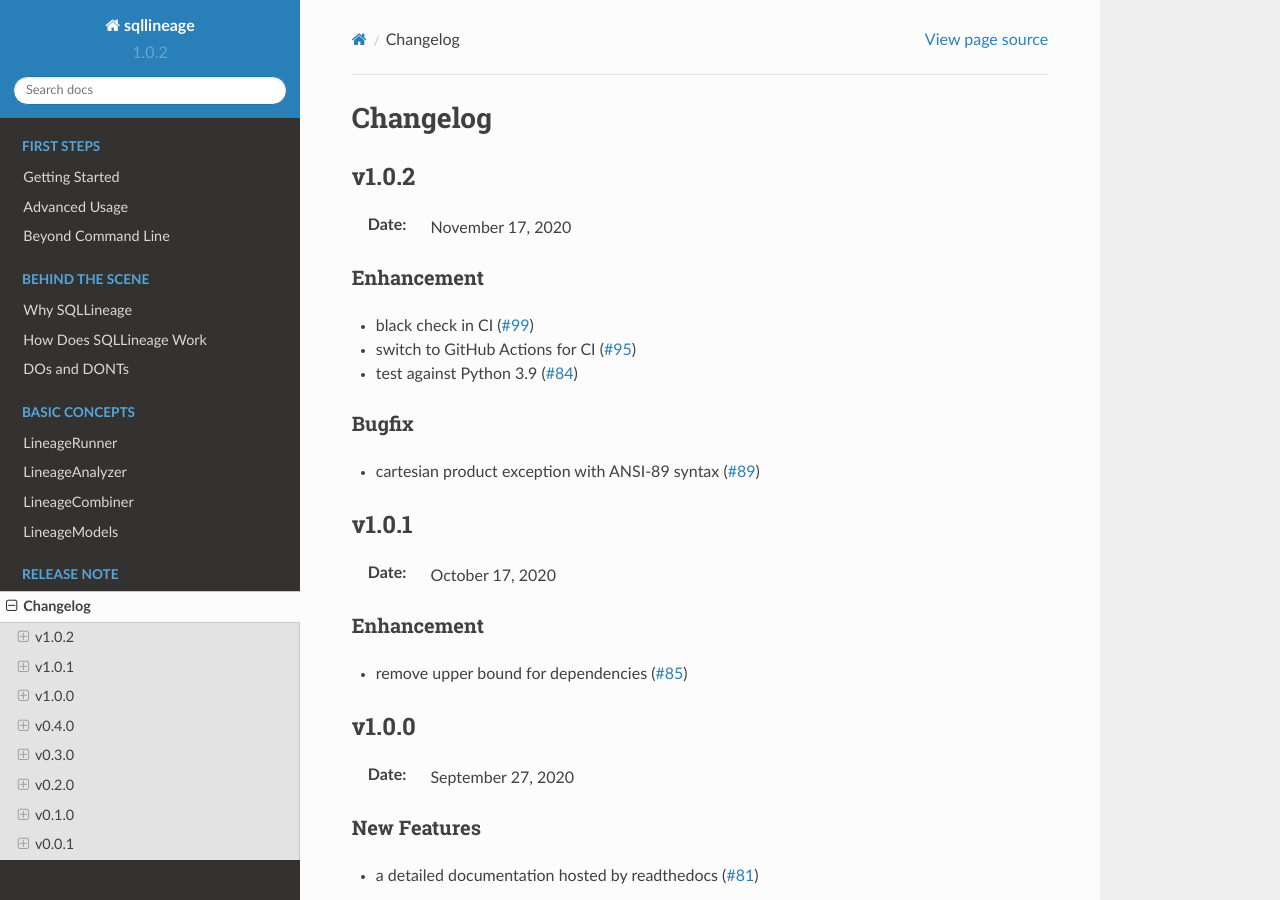
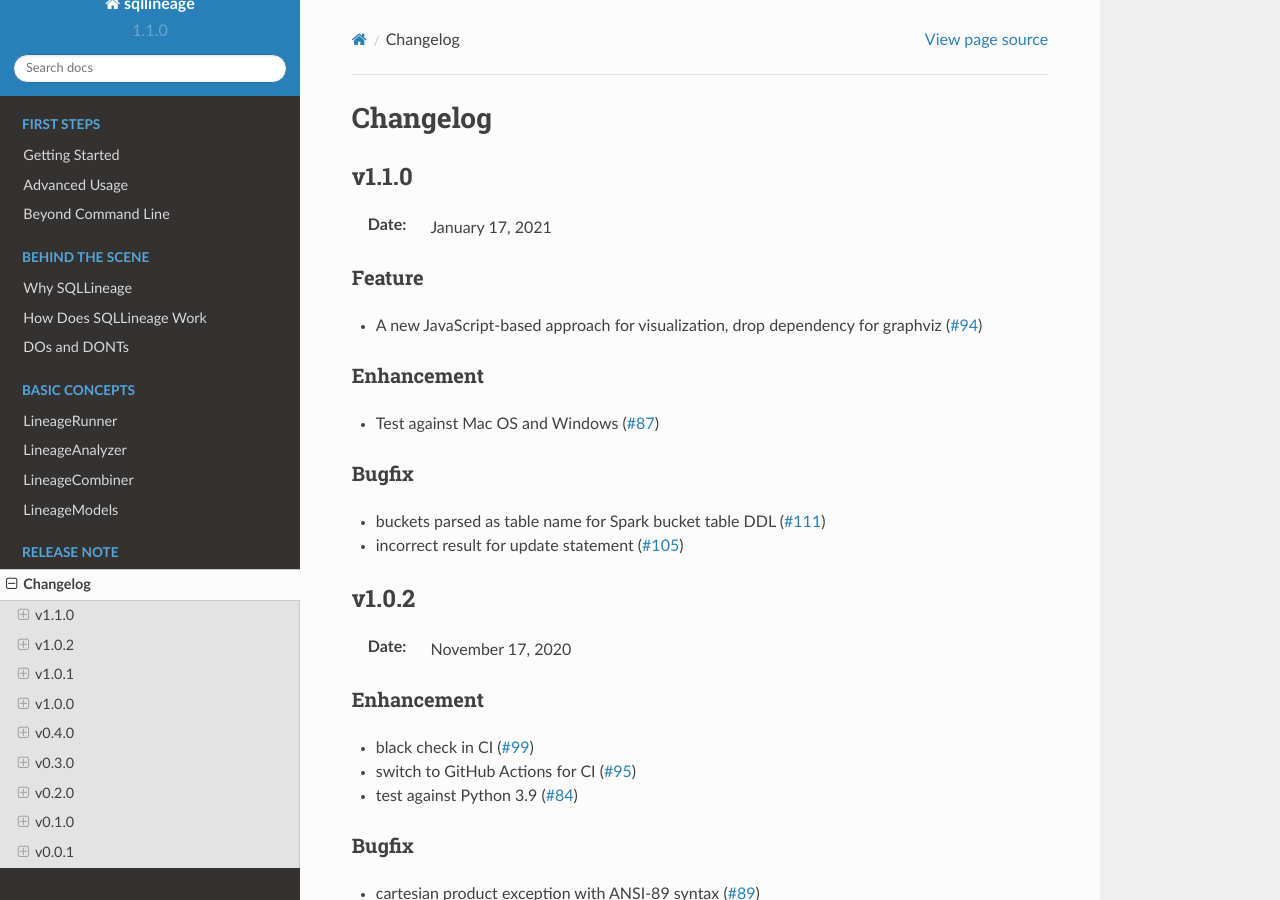
Before and after one commit to reata/sqllineage, a Sphinx documentation site: the page built from docs/release_note/changelog.rst, in a window 1280 px wide and 900 px high. Built offline with Sphinx 7.4.7 and the Read the Docs theme 2.0.0, drawn with Linux system fonts in a browser that asks for light colours.

Commit message:
chore: bump version to 1.1.0

```diff
--- a/docs/release_note/changelog.rst
+++ b/docs/release_note/changelog.rst
@@ -1,6 +1,23 @@
 *********
 Changelog
 *********
+
+v1.1.0
+======
+:Date: January 17, 2021
+
+Feature
+-------------
+* A new JavaScript-based approach for visualization, drop dependency for graphviz (`#94 <https://github.com/reata/sqllineage/issues/94>`_)
+
+Enhancement
+-------------
+* Test against Mac OS and Windows (`#87 <https://github.com/reata/sqllineage/issues/87>`_)
+
+Bugfix
+-------------
+* buckets parsed as table name for Spark bucket table DDL (`#111 <https://github.com/reata/sqllineage/issues/111>`_)
+* incorrect result for update statement (`#105 <https://github.com/reata/sqllineage/issues/105>`_)
 
 v1.0.2
 ======
--- a/sqllineage/__init__.py
+++ b/sqllineage/__init__.py
@@ -1,7 +1,7 @@
 import logging.config
 
 NAME = "sqllineage"
-VERSION = "1.0.2"
+VERSION = "1.1.0"
 DEFAULT_LOGGING = {
     "version": 1,
     "disable_existing_loggers": False,
```
Also changed, not shown: 1 other file.
